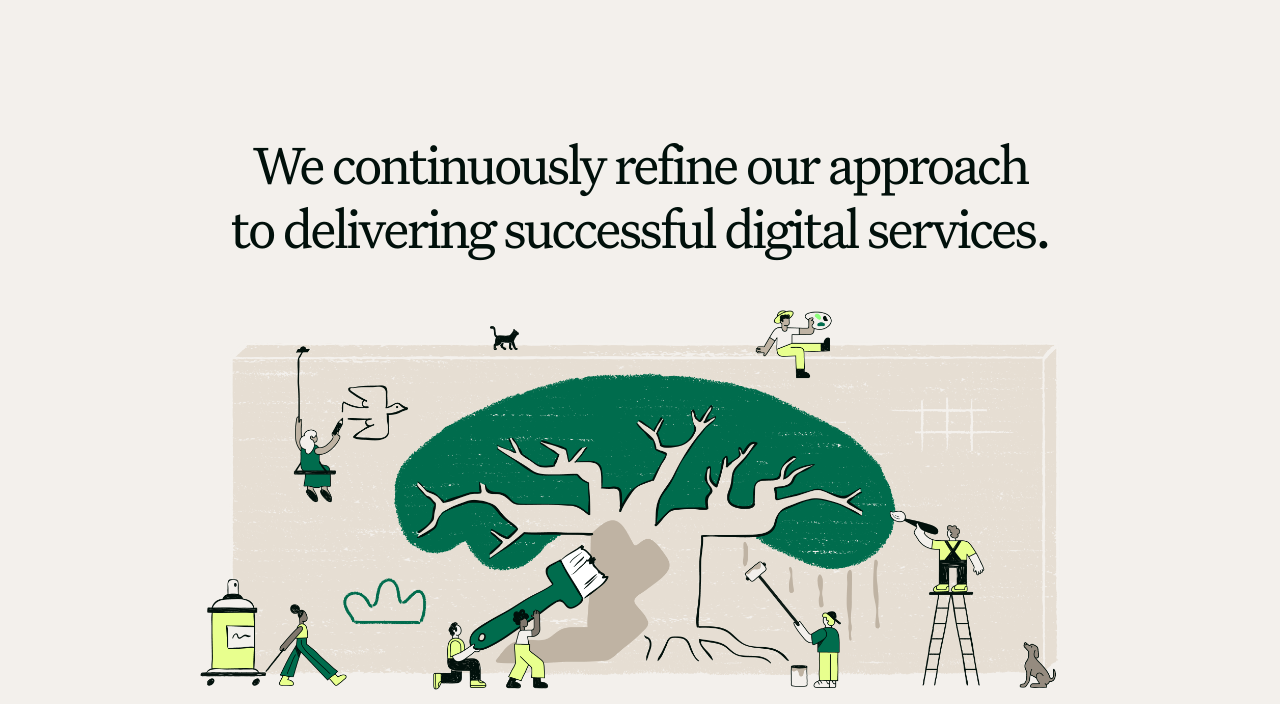
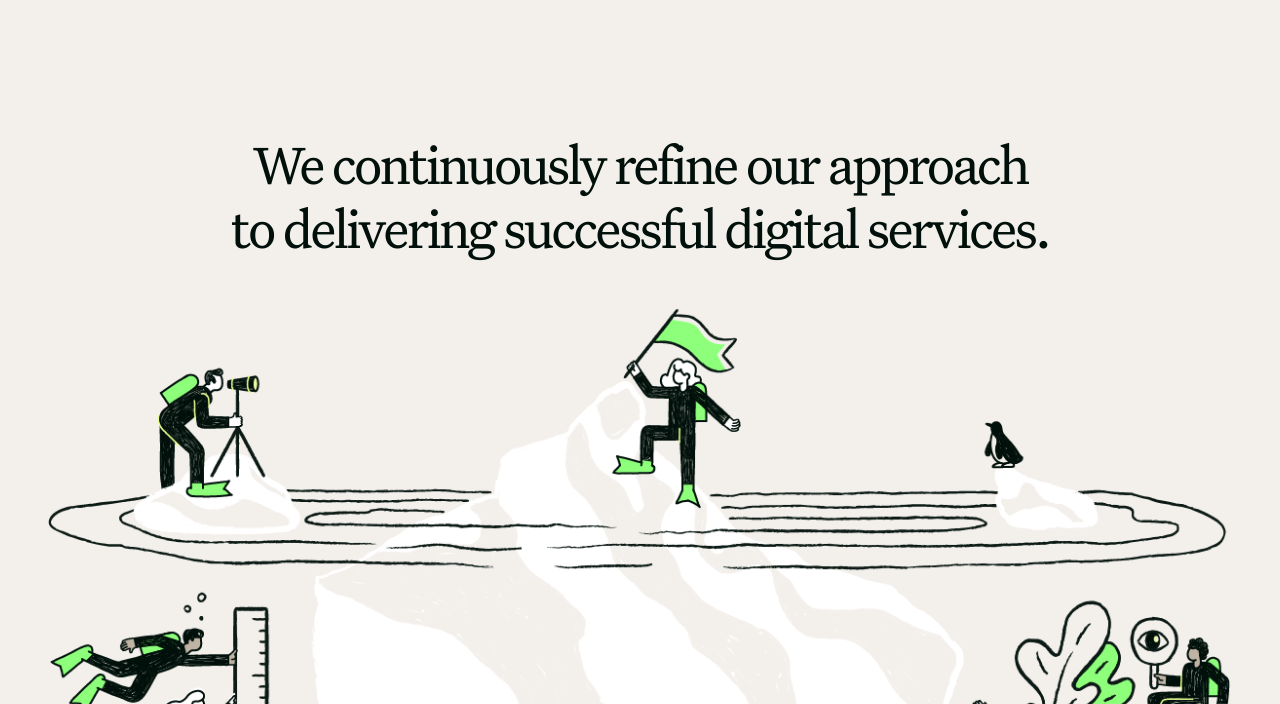
Before and after one commit to VerdanceTeam/verdance-site, an Eleventy site: page src/pages/about.liquid in a window 1280 px wide. Shown: the part 248-952 px from the top of the page. Built offline with nearby package versions, Linux system fonts and the light colour scheme; Eleventy itself is replaced by a stand-in of ours; files that its build step writes are made by us from their sources; no server answers.

Commit message:
trying to see if this shows up in vdiff tool

```diff
--- a/src/pages/about.liquid
+++ b/src/pages/about.liquid
@@ -12,7 +12,7 @@ permalink: /about/
                     We continuously refine our approach <br />
                     to delivering successful digital services.
                 </h1>
-                <img src="/assets/img/AboutUs.webp" />
+                <img src="/assets/img/Iceberg.webp" />
                 <div class="hero__cta">
                     <div class="subtitle">Our vision</div>
                     <div class="hr"></div>
```
